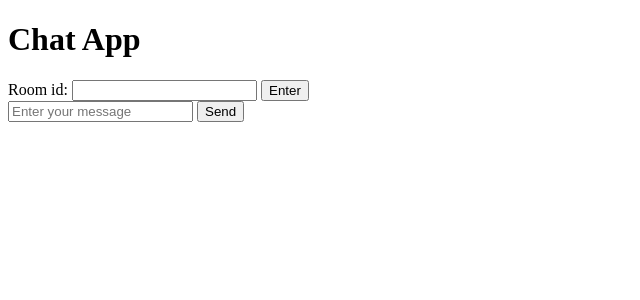
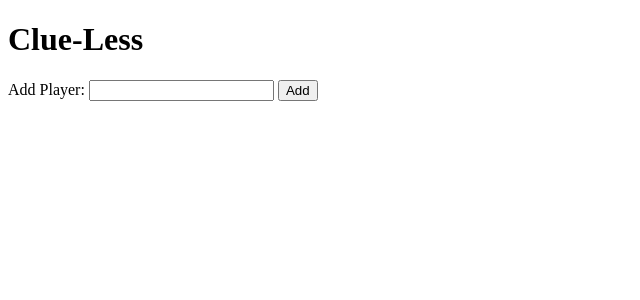
Before and after one commit to deleomike/Clue-Less, a FastAPI app: page / in a window 1280 px wide. Shown: the top 300 px of the page, without its empty margins (0-640 px from the left). Run offline with FastAPI, Linux system fonts and the light colour scheme; parts of the project's set-up code (start-up, migrations or seed data) failed here and were passed over.

Commit message:
added option for up to six players to join the game and the list of current players will be displayed to the screen

```diff
--- /dev/null
+++ b/clueless/PlayerManager.py
@@ -0,0 +1,16 @@
+class PlayerManager:
+    def __init__(self):
+        self.players = []
+
+    def add_player(self, player_name):
+        if(player_name in self.players):
+            print("Player name already taken, please pick a new one")
+        elif(len(self.players) >= 6):
+            print("Max number of players already reached, cannot add anymore")
+        else:
+            print("PlayerManager - add_player(),", player_name)
+            self.players.append(player_name)
+
+    def get_players(self):
+        print("PlayerManager - get_players(), players = ",self.players)
+        return self.players
--- a/clueless/app/webapp.py
+++ b/clueless/app/webapp.py
@@ -1,3 +1,35 @@
+from fastapi import FastAPI, Request, Form, WebSocket
+from fastapi.responses import HTMLResponse, RedirectResponse
+from fastapi.staticfiles import StaticFiles
+from fastapi.templating import Jinja2Templates
+
+# Import Classes
+from clueless.PlayerManager import PlayerManager
+from clueless import STATIC_PATH, TEMLPATES_PATH
+
+# Create FastAPI application
+app = FastAPI()
+app.mount("/static", StaticFiles(directory=STATIC_PATH), name="static")
+templates = Jinja2Templates(directory=TEMLPATES_PATH)
+
+# Instances
+player_manager = PlayerManager()
+
+# HTML interaction functions
+@app.get("/", response_class=HTMLResponse)
+async def home(request: Request):
+    print("home")
+    return templates.TemplateResponse("index.html", {"request": request, "players": player_manager.get_players()})
+
+@app.post("/add_player")
+async def add_player(request: Request, player_name: str = Form(...)):
+    print("add_player")
+    player_manager.add_player(player_name)
+    return templates.TemplateResponse("waitingRoom.html", {"request": request, "curr_player": player_name, "players": player_manager.get_players()})
+
+
+
+'''
 from typing import Union, Annotated
 from fastapi.staticfiles import StaticFiles
 from fastapi.templating import Jinja2Templates
@@ -95,3 +127,4 @@ if __name__ == "__main__":
     import uvicorn
 
     uvicorn.run(app="webapp:app", reload=True, host="127.0.0.1", port=8000)
+'''
--- a/clueless/static/templates/index.html
+++ b/clueless/static/templates/index.html
@@ -1,3 +1,20 @@
+<!DOCTYPE html>
+<html>
+<body>
+    <h1>Clue-Less</h1>
+
+    <form action="/add_player" method="post">
+        <label for="player_name">Add Player:</label>
+        <input type="text" id="player_name" name="player_name">
+        <button type="submit">Add</button>
+    </form>
+
+</body>
+</html>
+
+
+
+<!--
 <!DOCTYPE html>
 <html lang="en">
 <head>
@@ -21,7 +38,7 @@
                 <button type="submit" id="room-submit">Enter</button>
             </form>
             <div id="message-box">
-                <!-- Messages will be added here -->
+
             </div>
             <form id="message-form">
                 <div>
@@ -84,3 +101,4 @@
 
     </script>
 </body>
+-->
```
Also changed, not shown: clueless/static/templates/waitingRoom.html (added, +20 -0 lines), 7 other files.
